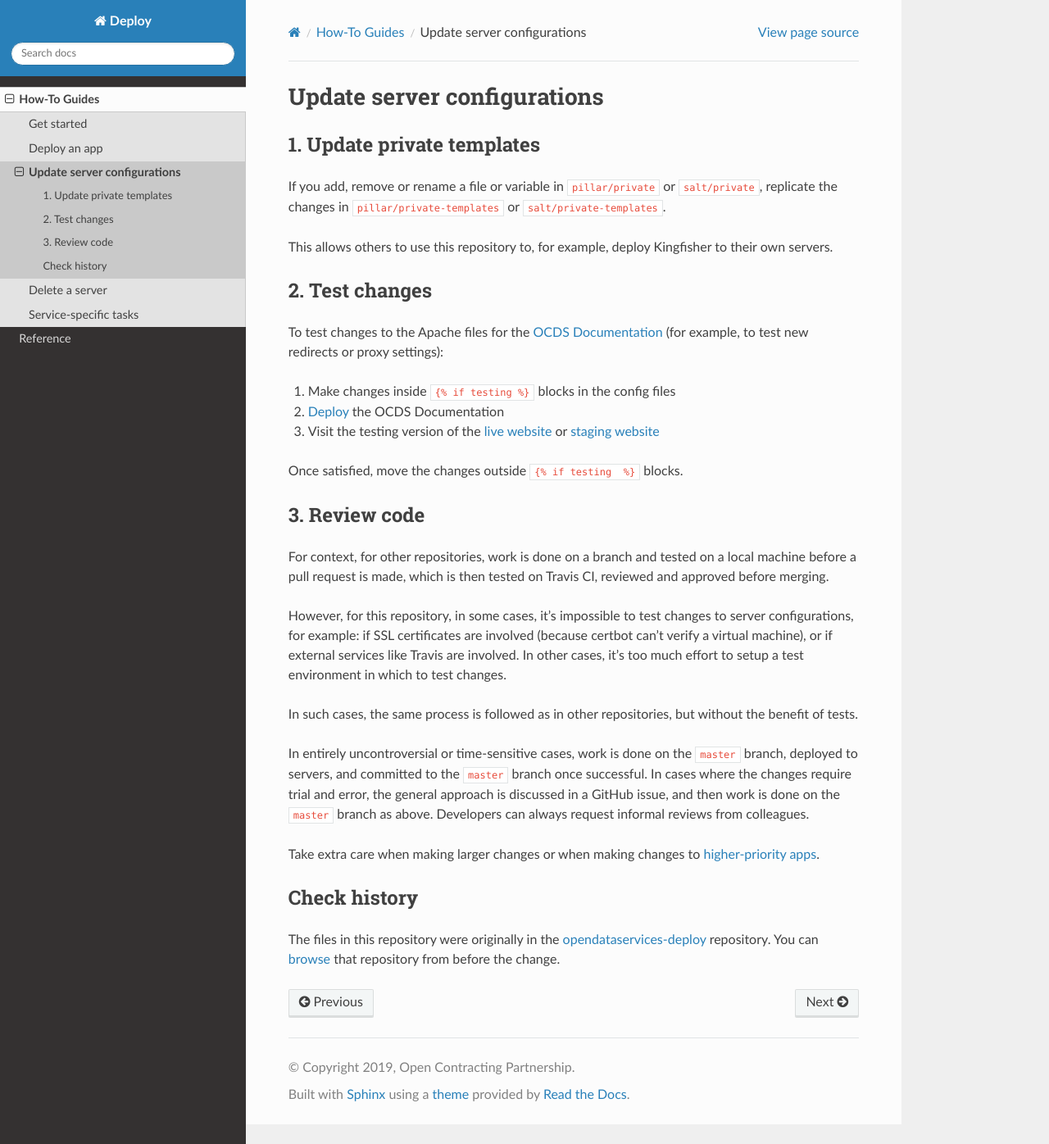
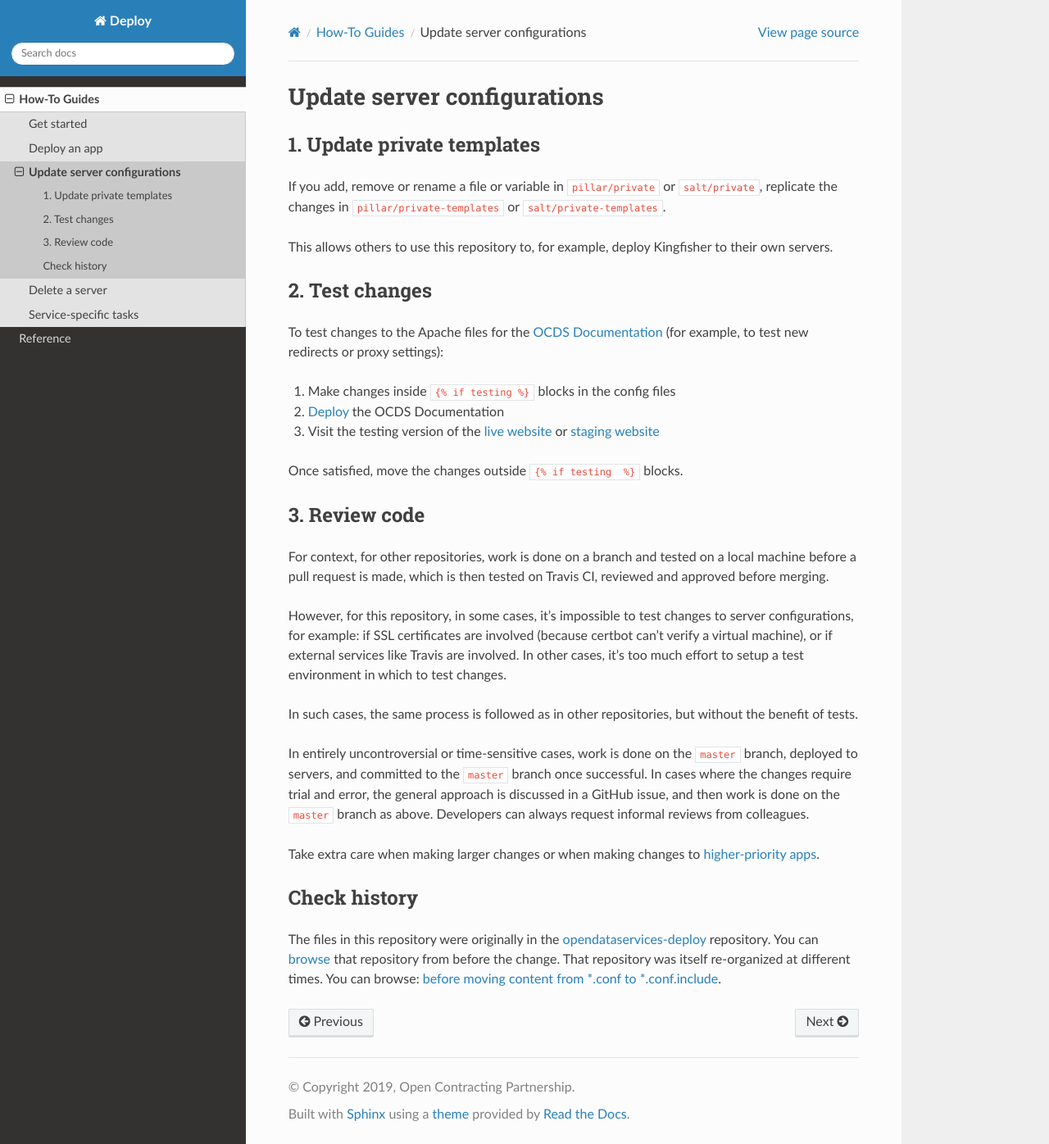
Before and after one commit to open-contracting/deploy, a Sphinx documentation site: the page built from docs/how-to/update.rst, in a window 1280 px wide and 1396 px high. Shown: the whole window at 82% size. Built offline with Sphinx 7.4.7 and the Read the Docs theme 2.0.0, drawn with Linux system fonts in a browser that asks for light colours.

Commit message:
Docs: Add another tip on checking history

```diff
--- a/docs/how-to/update.rst
+++ b/docs/how-to/update.rst
@@ -35,4 +35,4 @@ Take extra care when making larger changes or when making changes to `higher-pri
 Check history
 -------------
 
-The files in this repository were originally in the `opendataservices-deploy <https://github.com/OpenDataServices/opendataservices-deploy>`__ repository. You can `browse <https://github.com/OpenDataServices/opendataservices-deploy/tree/7a5baff013b888c030df8366b3de45aae3e12f9e>`__ that repository from before the change.
+The files in this repository were originally in the `opendataservices-deploy <https://github.com/OpenDataServices/opendataservices-deploy>`__ repository. You can `browse <https://github.com/OpenDataServices/opendataservices-deploy/tree/7a5baff013b888c030df8366b3de45aae3e12f9e>`__ that repository from before the change. That repository was itself re-organized at different times. You can browse: `before moving content from *.conf to *.conf.include <https://github.com/OpenDataServices/opendataservices-deploy/tree/4dbea5122e1fc01221c8d051efc99836cef98ccb>`__.
```
